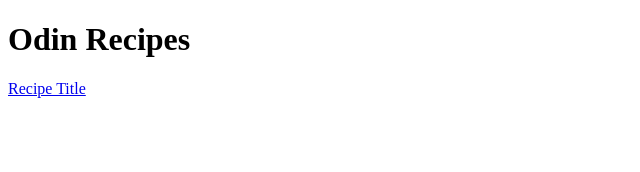
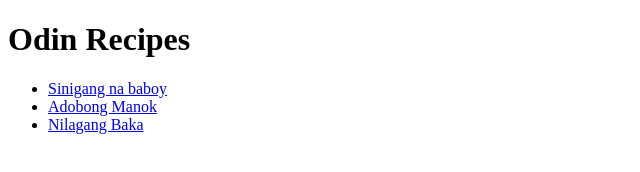
Before and after one commit to Cyaaaaaaaaan/odin-recipes, a plain HTML site: page index.html in a window 1280 px wide. Shown: the whole page, without its empty margins (0-640 px from the left). Drawn offline with Linux system fonts and the light colour scheme.

Commit message:
Add 2 more recipes on index page

```diff
--- a/index.html
+++ b/index.html
@@ -6,6 +6,10 @@
     </head>
     <body>
         <h1>Odin Recipes</h1>
-        <a href="recipes/sinigang-na-baboy.html">Recipe Title</a>
+        <ul>
+            <li><a href="recipes/sinigang-na-baboy.html">Sinigang na baboy</a></li>
+            <li><a href="recipes/adobong-manok.html">Adobong Manok</a></li>
+            <li><a href="recipes/nilagang-baka.html">Nilagang Baka</a></li>
+        </ul>
     </body>
 </html>
```
